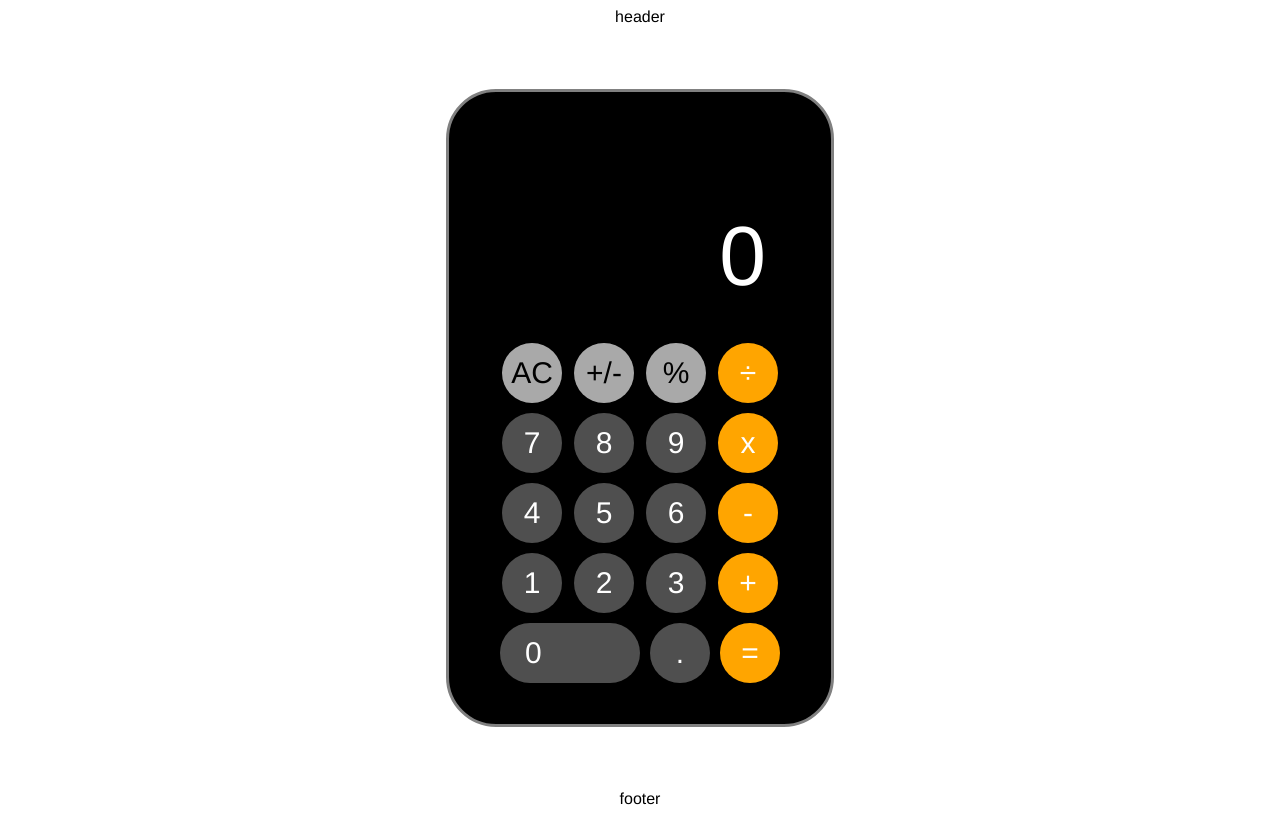
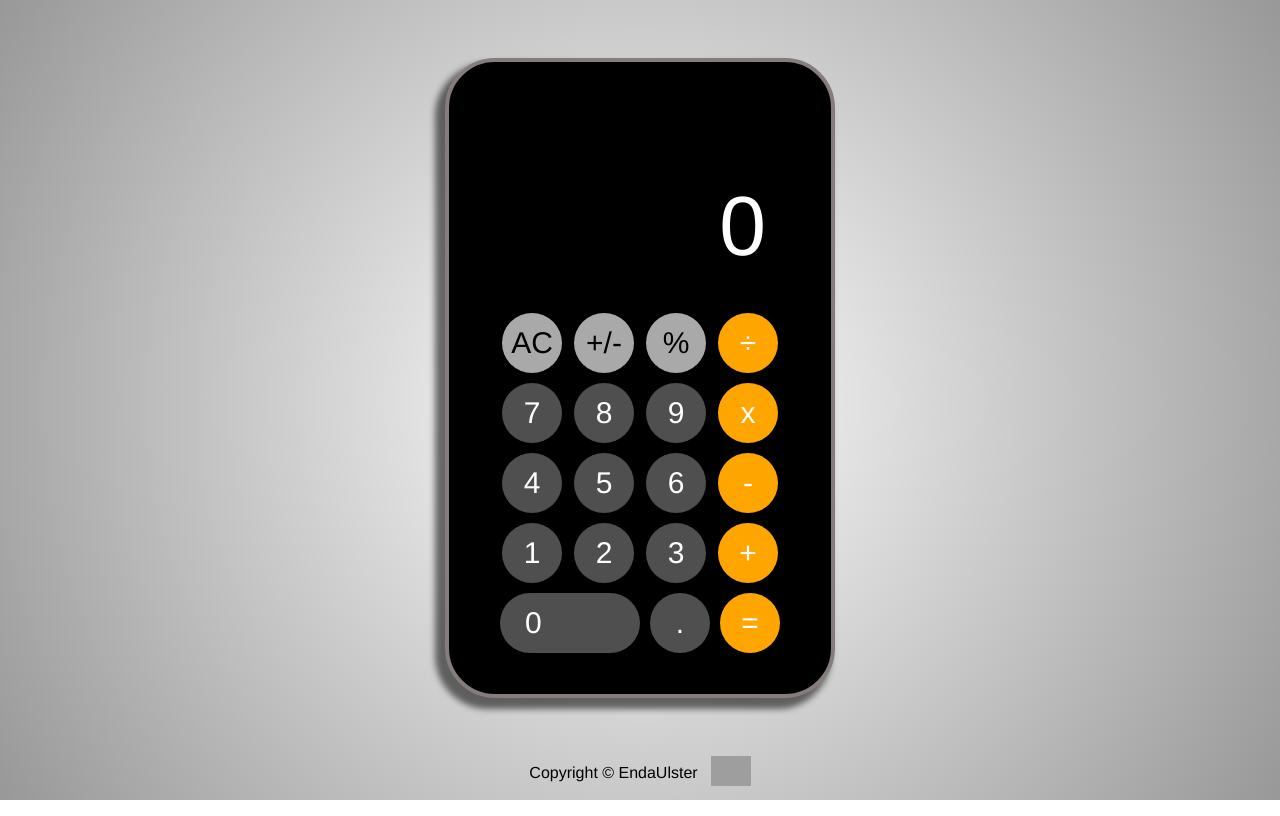
Before and after one commit to endaulster/calculator, a plain HTML site: page index.html in a window 1280 px wide. Drawn offline with Linux system fonts and the light colour scheme; grey boxes are pictures that could not be loaded.

Commit message:
Added some minor CSS improvements

```diff
--- a/index.html
+++ b/index.html
@@ -11,7 +11,7 @@
 <div class="container">
 
     <div class="header">
-        header
+
     </div>
 
         <div class="main">
@@ -58,7 +58,10 @@
         </div>
 
     <div class="footer">
-        footer
+        <div class="footerbox">
+            <a class="ftext">Copyright © EndaUlster</a>
+            <a href="https://github.com/endaulster"><img src="https://user-images.githubusercontent.com/3369400/139448065-39a229ba-4b06-434b-bc67-616e2ed80c8f.png" height="30px" width="auto" class="gitlogo"></a>
+        </div>
     </div>
 
 </div>
--- a/style.css
+++ b/style.css
@@ -1,6 +1,10 @@
 * {
     font-family: Helvetica;
     font-weight: lighter ;
+}
+
+.body {
+    margin: 0px;
 }
 
 .container {
@@ -9,6 +13,8 @@
     justify-content: space-between;
     height: 100vh;
     align-items: center;
+    background: rgb(255,255,255);
+    background: radial-gradient(circle, rgba(255,255,255,1) 0%, rgba(152,152,152,1) 100%);
 }
 
 .calculator {
@@ -21,8 +27,11 @@
     padding: 1em;
     border-radius: 50px;
     border: solid;
-    border-width: 3px;
-    border-color: grey;
+    border-width: 4px;
+    border-color: rgb(135, 124, 124);
+    box-shadow: -7px 8px 6px 3px rgba(0,0,0,0.55);
+    -webkit-box-shadow: -7px 8px 6px 3px rgba(0,0,0,0.55);
+    -moz-box-shadow: -7px 8px 6px 3px rgba(0,0,0,0.55);
 }
 
 .display{
@@ -100,3 +109,32 @@
     transition: all 0.05s;
     color: black;
 }
+
+.header {
+    padding-top:10px;
+}
+
+body {
+    margin: 0;
+  }
+
+.footerbox {
+    display: flex;
+    justify-content: center;
+    align-items: center;
+    gap: 13px;
+    padding: 10px;
+    font-family: Helvetica;
+    font-weight: bold;
+    transition: all 0.5s;
+    max-height: 45px;
+}
+
+.gitlogo{
+    transition: all 0.35s;
+}
+
+.gitlogo:hover{
+    transform: rotate(360deg) scale(1.1);
+
+}
```
